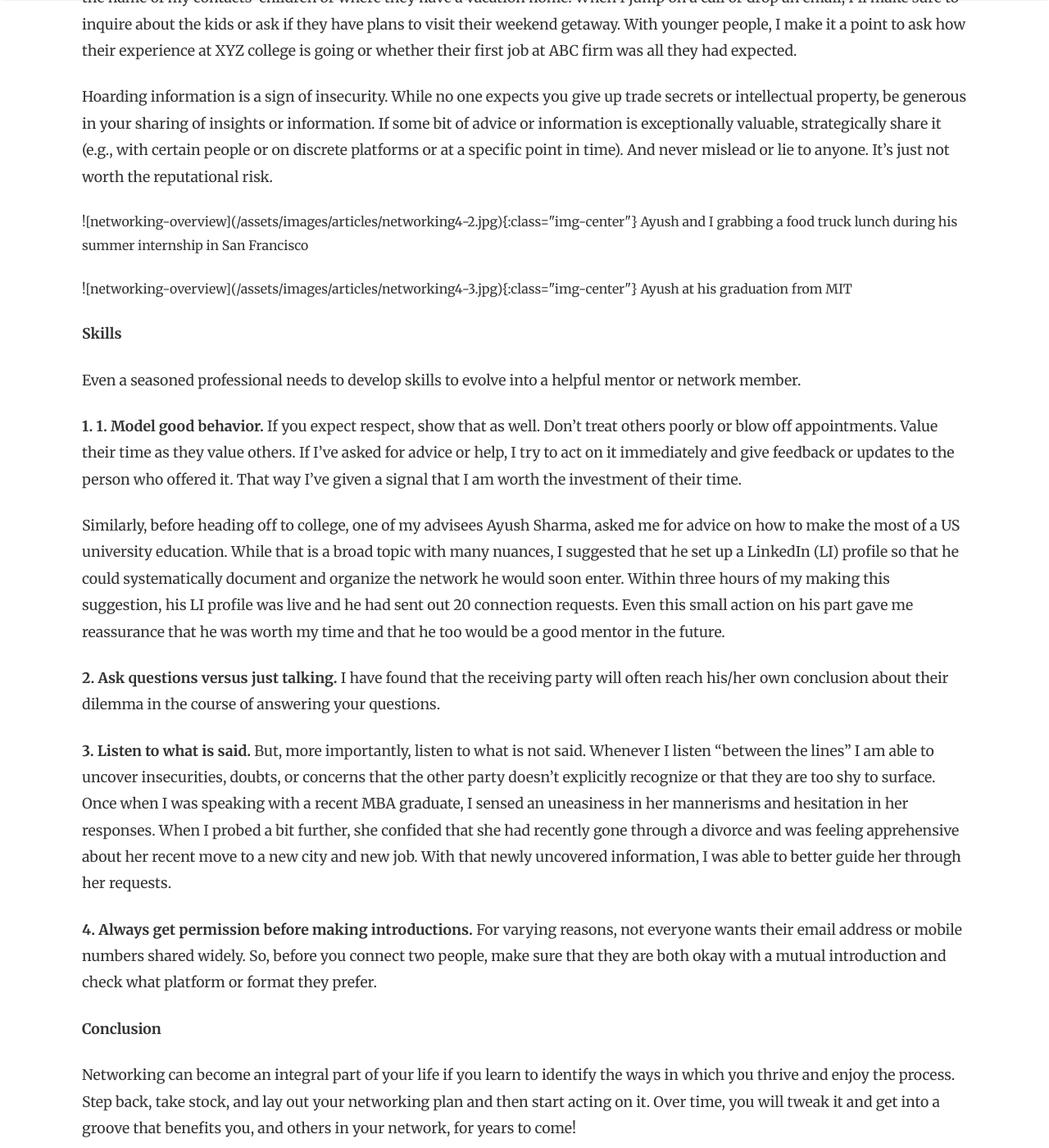
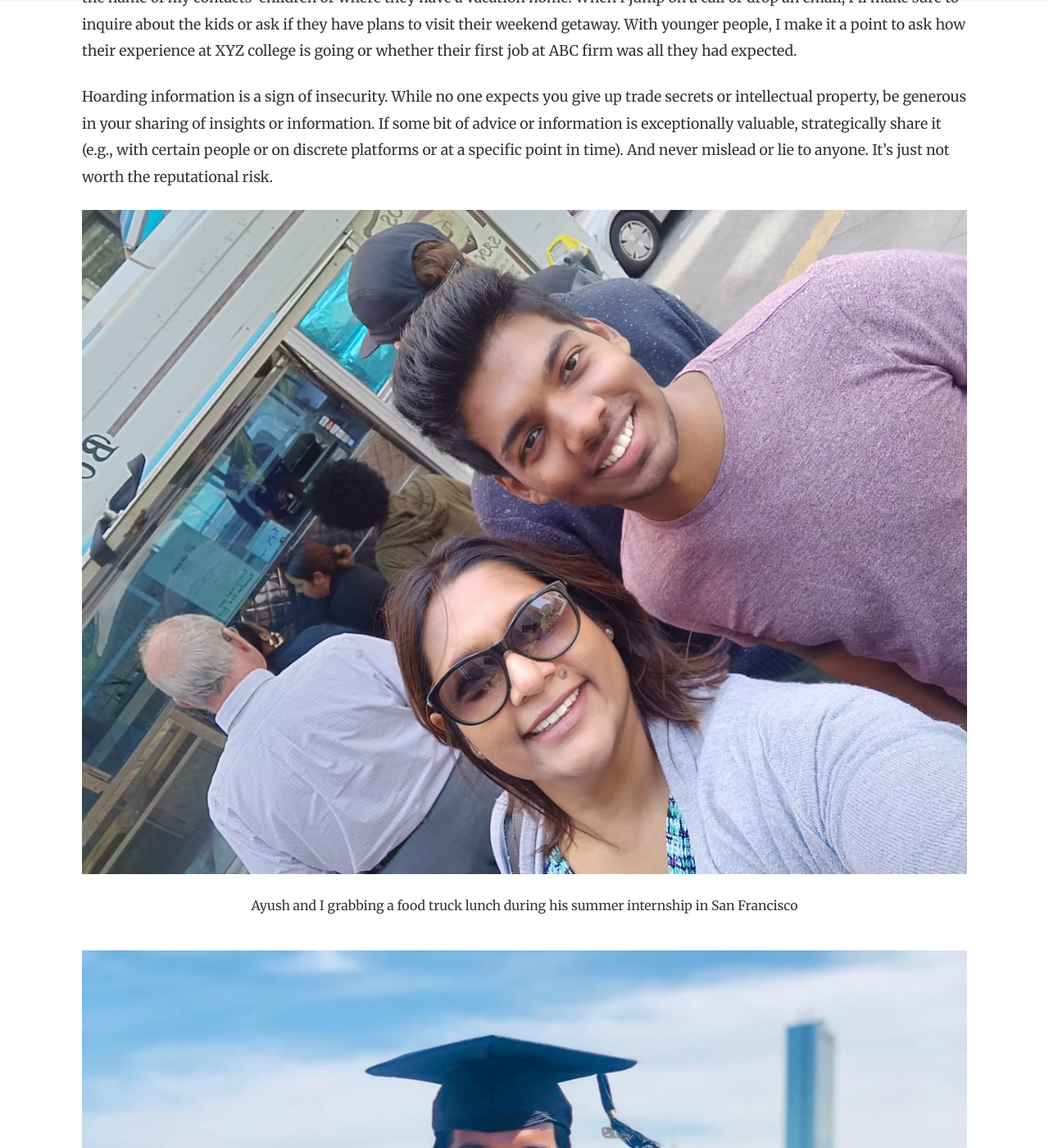
Before and after one commit to lore-blog/lore-blog.github.io, a Jekyll site: the page built from _posts/2020-05-24-networking-overview-part-4.md, in a window 1280 px wide and 1400 px high, scrolled down 1780 px. Shown: the whole window at 82% size. Built offline with Jekyll 4.4.1, drawn with Linux system fonts in a browser that asks for light colours; nearby versions of some CDN libraries; some of the changed text lies outside the part shown.

Commit message:
2 blogs changes done

```diff
--- a/_posts/2020-05-24-networking-overview-part-4.md
+++ b/_posts/2020-05-24-networking-overview-part-4.md
@@ -1,6 +1,6 @@
 ---
 layout: post
-title: 'NETWORKING PART IV: How to become a valuable network member'
+title: "NETWORKING PART IV: How to become a valuable network member"
 author:
 thumbnail: assets/images/articles/networking4-1.jpg
 featured: false
@@ -34,13 +34,14 @@ People crave to be remembered and recognized – it’s just human nature. Whene
 
 Hoarding information is a sign of insecurity. While no one expects you give up trade secrets or intellectual property, be generous in your sharing of insights or information. If some bit of advice or information is exceptionally valuable, strategically share it (e.g., with certain people or on discrete platforms or at a specific point in time). And never mislead or lie to anyone. It’s just not worth the reputational risk.
 
-<p style="font-size:0.9em">
 ![networking-overview](/assets/images/articles/networking4-2.jpg){:class="img-center"}
-Ayush and I grabbing a food truck lunch during his summer internship in San Francisco
+
+<p style="font-size:0.9em;text-align:center;margin-bottom:40px">Ayush and I grabbing a food truck lunch during his summer internship in San Francisco
 </p>
 
-<p style="font-size:0.9em">
 ![networking-overview](/assets/images/articles/networking4-3.jpg){:class="img-center"}
+
+<p style="font-size:0.9em;text-align:center">
 Ayush at his graduation from MIT</p>
 
 **Skills**
```
Also changed, not shown: _posts/2020-05-24-networking-overview-part-2.md (+2 -2 lines).
